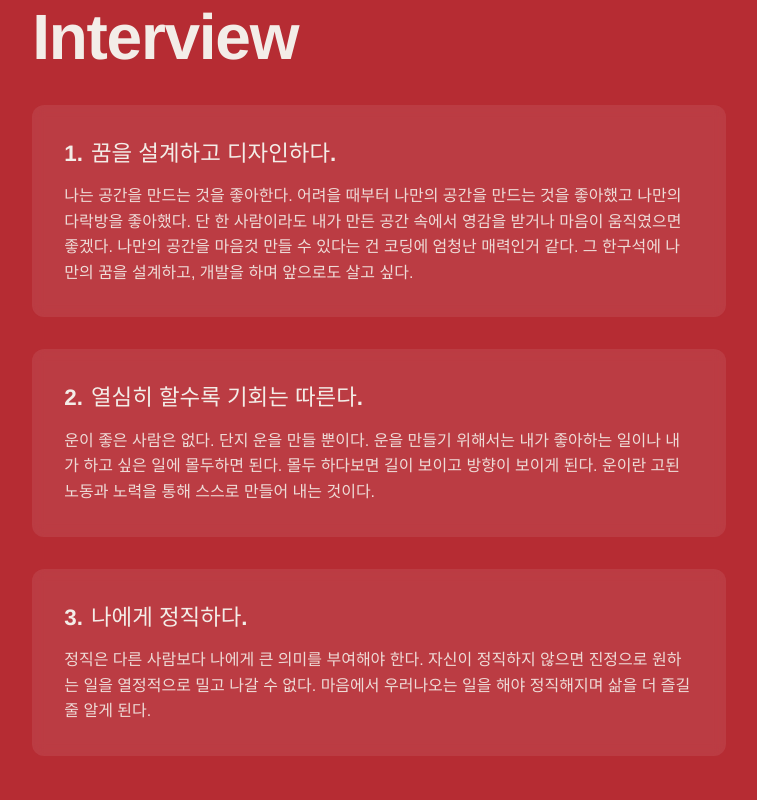
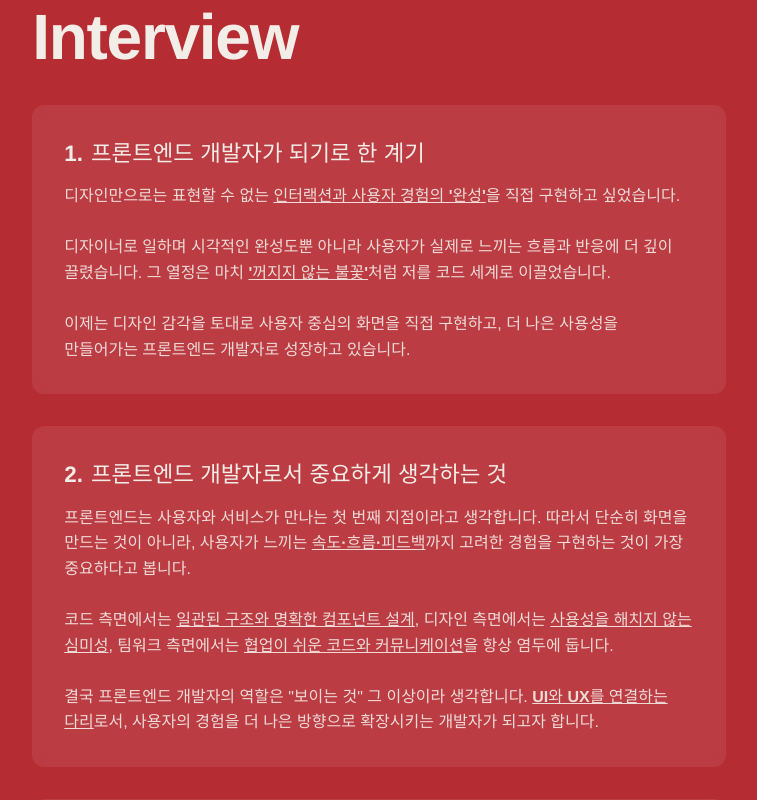
Before and after one commit to yun-narae/learn-react-portfolio, a React (Create React App) app: page / in a window 1280 px wide. Shown: the part 1620-2420 px from the top of the page, without its empty margins (514-1271 px from the left). Built offline with nearby package versions, Linux system fonts and the light colour scheme; a web font is replaced by a local one.

Commit message:
style: 스타일링 수정 및 불필요 코드 삭제 및

```diff
--- a/src/assets/scss/section/_projectDetail.scss
+++ b/src/assets/scss/section/_projectDetail.scss
@@ -253,7 +253,8 @@
 
             p {
                 font-size: 1rem;
-                color: #444;
+                color: var(--black300);
+                font-weight: 500;
                 line-height: 1.5;
                 word-break: keep-all;
                 white-space: normal;
@@ -327,32 +328,33 @@
             grid-template-columns: repeat(4, minmax(0, 1fr)) !important;
         }
     }
-    // background: rgba(0, 0, 0, 0.8);
+
     .project__image {
         aspect-ratio: 3 / 2;
         border-radius: 12px;
         overflow: hidden;
-        background: #f5f5f5;
         transition: transform 0.15s ease, box-shadow 0.15s ease, background 0.15s ease, color 0.15s ease;
         cursor: pointer;
         position: relative; /* ✅ overlay 배치를 위해 추가 */
 
         &-name {
             position: absolute;
-            top: 0;
-            left: 0;
-            padding: 10px 12px;
+            top: 0.5rem;
+            left: 0.5rem;
+            padding: 6px 10px;
+            border-radius: 6px;
             font-size: 0.8rem;
             line-height: 1.3;
-            color: var(--black100);
-            background: linear-gradient(to top, rgba(0,0,0,0.11), rgba(0,0,0,0.0));
+            color: var(--white);
+            font-weight: 600;
+            background-color: rgba(0, 0, 0, 0.4);
             opacity: 0;
             transform: translateY(6px);
             transition: opacity 0.18s ease, transform 0.18s ease;
-            width: 100%;
-            height: 100%;
+            width: fit-content;
             pointer-events: none; /* 텍스트가 클릭 방해하지 않도록 */
         }
+
         img {
             display: block;
             width: 100%;
--- a/src/assets/scss/section/_skill.scss
+++ b/src/assets/scss/section/_skill.scss
@@ -87,7 +87,17 @@
             p {
                 font-size: 1rem;
                 line-height: 1.6;
+                font-weight: 500;
                 opacity: 0.9;
+                word-break: keep-all;
+                white-space: normal;
+
+                strong {
+                    font-weight: 800;
+                    color: var(--mainBg-color);
+                    opacity: 1;
+                    text-decoration: underline;
+                }
             }
 
             &.profile {
--- a/src/components/Skill.jsx
+++ b/src/components/Skill.jsx
@@ -4,6 +4,24 @@ import { Interview, resumeData } from "../constants";
 import SvgIcon from "./SvgIcon/SvgIcon";
 
 const Skill = () => {
+    // **텍스트**를 <strong>으로 변환하는 함수
+    const parseDescription = (text) => {
+        const parts = text.split(/(\*\*.*?\*\*)/g);
+        return parts.map((part, index) => {
+            if (part.startsWith('**') && part.endsWith('**')) {
+                const content = part.slice(2, -2);
+                return <strong key={index}>{content}</strong>;
+            }
+            // 줄바꿈 처리
+            return part.split('\n').map((line, i, arr) => (
+                <React.Fragment key={`${index}-${i}`}>
+                    {line}
+                    {i < arr.length - 1 && <br />}
+                </React.Fragment>
+            ));
+        });
+    };
+
     return (
         <article id="skill" className="skill">
             <div className="skill__inner">
@@ -62,7 +80,7 @@ const Skill = () => {
                                     <span>{key + 1}.</span>
                                     {skill.title}
                                 </h3>
-                                <p>{skill.desc}</p>
+                                <p>{parseDescription(skill.desc)}</p>
                             </li>
                         ))}
                     </ul>
--- a/src/constants/index.js
+++ b/src/constants/index.js
@@ -53,16 +53,29 @@ export const resumeData = {
 
 export const Interview = [
     {
-        title: "꿈을 설계하고 디자인하다.",
-        desc: "나는 공간을 만드는 것을 좋아한다. 어려을 때부터 나만의 공간을 만드는 것을 좋아했고 나만의 다락방을 좋아했다. 단 한 사람이라도 내가 만든 공간 속에서 영감을 받거나 마음이 움직였으면 좋겠다. 나만의 공간을 마음것 만들 수 있다는 건 코딩에 엄청난 매력인거 같다. 그 한구석에 나만의 꿈을 설계하고, 개발을 하며 앞으로도 살고 싶다."
+        title: "프론트엔드 개발자가 되기로 한 계기",
+        desc: `디자인만으로는 표현할 수 없는 **인터랙션과 사용자 경험의 '완성'**을 직접 구현하고 싶었습니다.
+
+                디자이너로 일하며 시각적인 완성도뿐 아니라 사용자가 실제로 느끼는 흐름과 반응에 더 깊이 끌렸습니다. 그 열정은 마치 **'꺼지지 않는 불꽃'**처럼 저를 코드 세계로 이끌었습니다.
+
+                이제는 디자인 감각을 토대로 사용자 중심의 화면을 직접 구현하고, 더 나은 사용성을 만들어가는 프론트엔드 개발자로 성장하고 있습니다.`
     },
     {
-        title: "열심히 할수록 기회는 따른다.",
-        desc: "운이 좋은 사람은 없다. 단지 운을 만들 뿐이다. 운을 만들기 위해서는 내가 좋아하는 일이나 내가 하고 싶은 일에 몰두하면 된다. 몰두 하다보면 길이 보이고 방향이 보이게 된다. 운이란 고된 노동과 노력을 통해 스스로 만들어 내는 것이다."
+        title: "프론트엔드 개발자로서 중요하게 생각하는 것",
+        desc: `프론트엔드는 사용자와 서비스가 만나는 첫 번째 지점이라고 생각합니다. 따라서 단순히 화면을 만드는 것이 아니라, 사용자가 느끼는 **속도·흐름·피드백**까지 고려한 경험을 구현하는 것이 가장 중요하다고 봅니다.
+
+        코드 측면에서는 **일관된 구조와 명확한 컴포넌트 설계**, 디자인 측면에서는 **사용성을 해치지 않는 심미성**, 팀워크 측면에서는 **협업이 쉬운 코드와 커뮤니케이션**을 항상 염두에 둡니다.
+
+        결국 프론트엔드 개발자의 역할은 "보이는 것" 그 이상이라 생각합니다. **UI와 UX를 연결하는 다리**로서, 사용자의 경험을 더 나은 방향으로 확장시키는 개발자가 되고자 합니다.`
     },
     {
-        title: "나에게 정직하다.",
-        desc: "정직은 다른 사람보다 나에게 큰 의미를 부여해야 한다. 자신이 정직하지 않으면 진정으로 원하는 일을 열정적으로 밀고 나갈 수 없다. 마음에서 우러나오는 일을 해야 정직해지며 삶을 더 즐길 줄 알게 된다."
+        title: "프론트엔드 개발자로서 성장하기 위해 노력한 것",
+        desc: `프론트엔드의 기본기를 다지기 위해 **이젠컴퓨터아카데미**에서 퍼블리싱 과정을 수료하고,
+            HTML/CSS의 구조적 설계와 클론 코딩으로 기초를 다졌습니다.
+
+            이후 **멋쟁이사자처럼 프론트엔드 부트캠프**에서 React, Tailwind, SCSS, 웹 접근성 등 실무 중심의 기술을 배우며 팀 프로젝트를 통해 기획·디자인·개발 전 과정을 경험했습니다.
+
+            개인적으로는 여러 프로젝트를 직접 설계·구현하며 컴포넌트 구조화, PocketBase 연동, 반응형/다크모드, 성능 최적화 등 디자인 감각과 개발 사고를 함께 성장시켜 왔습니다.`
     }
 ]
 
--- a/src/views/HomeView.jsx
+++ b/src/views/HomeView.jsx
@@ -1,9 +1,8 @@
 // src/views/HomeView.jsx
 import React from "react";
-import Main from '../components/Main';
 import Intro from '../components/Intro';
 import Skill from '../components/Skill';
-import Site from '../components/Site';
+import Project from '../components/Project';
 import Contact from '../components/Contact';
 
 const HomeView = () => {
@@ -11,7 +10,7 @@ const HomeView = () => {
         <>
             <Intro />
             <Skill />
-            <Site />
+            <Project />
             <Contact />
         </>
     );
```
Also changed, not shown: public/favicon.svg.
